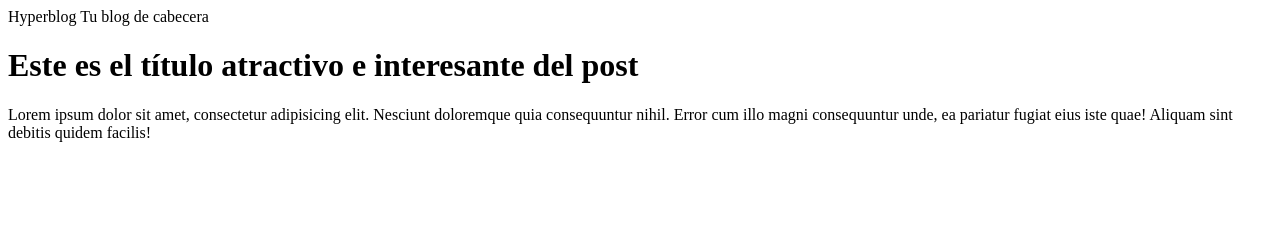
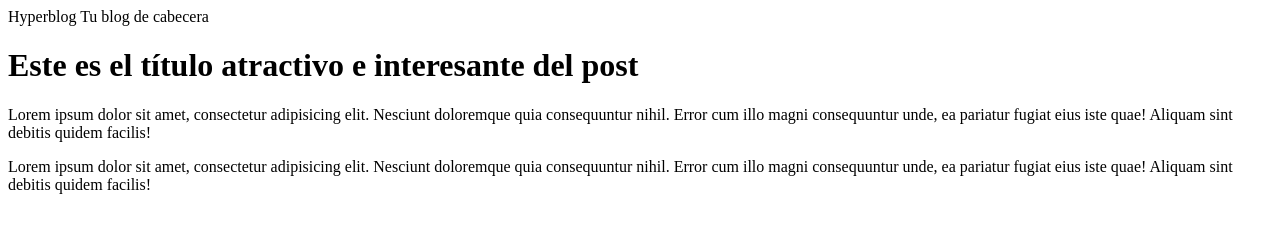
Before and after one commit to JuamBer/Platzi-CursoGitYGitHub, a plain HTML site: page index.html in a window 1280 px wide. Drawn offline with Linux system fonts and the light colour scheme.

Commit message:
Nueva versión

```diff
--- a/index.html
+++ b/index.html
@@ -18,6 +18,10 @@
             <p>Lorem ipsum dolor sit amet, consectetur adipisicing elit. Nesciunt doloremque quia consequuntur nihil.
             Error cum illo magni consequuntur unde, ea pariatur fugiat eius iste quae! Aliquam sint debitis quidem
             facilis!</p>
+
+            <p>Lorem ipsum dolor sit amet, consectetur adipisicing elit. Nesciunt doloremque quia consequuntur nihil.
+            Error cum illo magni consequuntur unde, ea pariatur fugiat eius iste quae! Aliquam sint debitis quidem
+            facilis!</p>
         </div>
     </div>
 </body>
```
